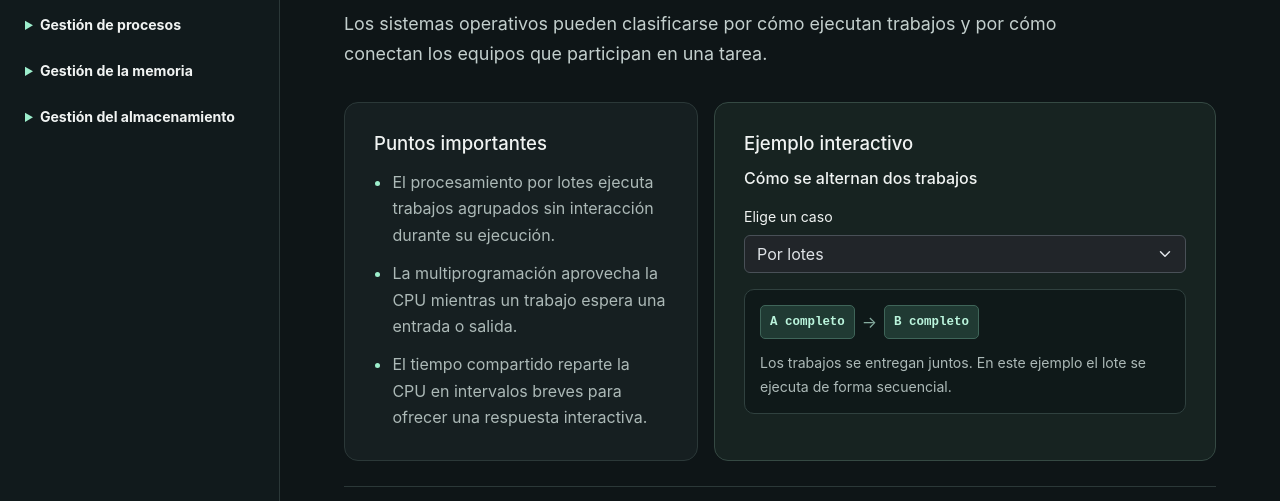
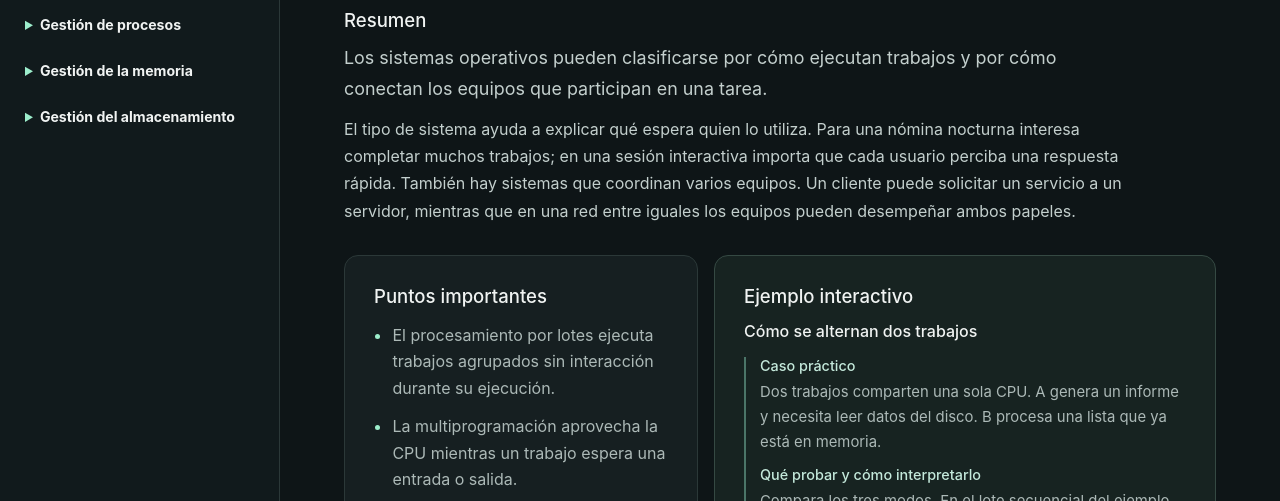
Before and after one commit to MisakiSan3/os_caracteristics, a plain HTML site: page dist/index.html in a window 1280 px wide. Shown: the part 245-746 px from the top of the page. Drawn offline with Linux system fonts and the light colour scheme.

Commit message:
Expand all 19 topics and explain practical examples

```diff
--- a/dist/app.js
+++ b/dist/app.js
@@ -181,6 +181,7 @@ function renderTopic() {
   if (hash === 'topic') return;
   const index = Math.max(0, topics.findIndex(topic => topic.id === hash));
   const topic = topics[index];
+  const detail = expansion[topic.id];
   document.title = `${topic.title} · Sistemas operativos`;
   for (const link of nav.querySelectorAll('a')) {
     if (link.hash === `#${topic.id}`) {
@@ -195,15 +196,25 @@ function renderTopic() {
   view.innerHTML = `
     <div class="eyebrow">${topic.group}</div>
     <h1>${topic.title}</h1>
-    <p class="lede">${topic.summary}</p>
-    <div class="row g-3">
+    <section class="summary" aria-labelledby="summary-title">
+      <h2 id="summary-title">Resumen</h2>
+      <p class="lede">${topic.summary}</p>
+      <p>${detail.summary}</p>
+    </section>
+    <div class="row g-3 align-items-start">
       <div class="col-xl-5"><section class="panel">
         <h2>Puntos importantes</h2>
-        <ul class="points">${topic.points.map(point => `<li>${point}</li>`).join('')}</ul>
+        <ul class="points">${[...topic.points, ...detail.points].map(point => `<li>${point}</li>`).join('')}</ul>
       </section></div>
       <div class="col-xl-7"><section class="panel lab">
         <h2>Ejemplo interactivo</h2>
         <h3 class="demo-title">${topic.example}</h3>
+        <div class="case">
+          <h4>Caso práctico</h4>
+          <p>${detail.scenario}</p>
+          <h4>Qué probar y cómo interpretarlo</h4>
+          <p>${detail.steps}</p>
+        </div>
         <div class="controls my-3"></div>
         <div class="display" aria-live="polite"></div>
       </section></div>
--- a/dist/content.js
+++ b/dist/content.js
@@ -29,7 +29,7 @@ const groups = [
       ['POSIX especifica interfaces comunes en sistemas tipo UNIX.', 'Windows API ofrece interfaces de programación propias de Windows.', 'Las llamadas al sistema cruzan de forma controlada al modo núcleo.'],
       'De la API al núcleo', [
         ['Abrir archivo','Aplicación › open() › Llamada al sistema › Descriptor','El núcleo devuelve un descriptor si puede abrir el archivo.'],
-        ['Consultar longitud','Aplicación › strlen() › Longitud','La biblioteca cuenta caracteres hasta el primer byte nulo. La operación no requiere una llamada al sistema.']]],
+        ['Consultar longitud','Aplicación › strlen() › Longitud','La biblioteca cuenta bytes hasta el primer byte nulo. La operación no requiere una llamada al sistema.']]],
     ['Operación del sistema', 'operacion-del-sistema-operativo', 'El arranque prepara el equipo y carga el núcleo. Durante la ejecución, el procesador distingue entre modos con distintos privilegios.',
       ['El firmware inicia el arranque y transfiere el control al cargador.', 'El núcleo ejecuta operaciones privilegiadas.', 'Una llamada al sistema o una interrupción puede transferir el control al núcleo.'],
       'Sigue el control del procesador', [
--- /dev/null
+++ b/dist/expansion.js
@@ -0,0 +1,192 @@
+const expansion = {
+  'tipos-de-sistemas-operativos': {
+    summary: 'El tipo de sistema ayuda a explicar qué espera quien lo utiliza. Para una nómina nocturna interesa completar muchos trabajos; en una sesión interactiva importa que cada usuario perciba una respuesta rápida. También hay sistemas que coordinan varios equipos. Un cliente puede solicitar un servicio a un servidor, mientras que en una red entre iguales los equipos pueden desempeñar ambos papeles.',
+    points: [
+      'La multiprogramación mantiene varios trabajos disponibles para usar la CPU. En un solo núcleo, los trabajos se alternan aunque sus operaciones de entrada y salida puedan solaparse.',
+      'Un clúster agrupa equipos para mejorar la capacidad de procesamiento o la disponibilidad. Un sistema distribuido coordina recursos de distintas máquinas a través de la red.',
+      'Las categorías describen propiedades distintas. Un servidor puede atender solicitudes interactivas durante el día y ejecutar trabajos por lotes durante la noche.'
+    ],
+    scenario: 'Dos trabajos comparten una sola CPU. A genera un informe y necesita leer datos del disco. B procesa una lista que ya está en memoria.',
+    steps: 'Compara los tres modos. En el lote secuencial del ejemplo, B empieza cuando termina A. En multiprogramación, B puede avanzar durante la espera de disco. En tiempo compartido, B recibe un turno aunque A todavía pueda seguir calculando.'
+  },
+  'historia-de-los-sistemas-operativos': {
+    summary: 'Los primeros sistemas por lotes redujeron el tiempo perdido entre trabajos. El tiempo compartido abrió el acceso interactivo a varios usuarios mediante terminales. Después, la difusión de las computadoras personales cambió las prioridades hacia la interacción directa y la compatibilidad con aplicaciones. Más adelante, los móviles añadieron restricciones de energía y nuevas exigencias de aislamiento.',
+    points: [
+      'La reescritura de buena parte de UNIX en C facilitó llevarlo a distintas arquitecturas.',
+      'La familia BSD surgió de la evolución de UNIX en Berkeley. Linux nació como un núcleo independiente de estilo UNIX.',
+      'macOS llegó a partir de la tecnología de NeXT y combina componentes BSD y Mach en su base Darwin.'
+    ],
+    scenario: 'Un museo prepara una línea del tiempo para mostrar cómo cambió la experiencia de usar un ordenador, desde los terminales compartidos hasta el teléfono.',
+    steps: 'Cambia de década y relaciona cada par de hitos con su entorno. Multics y UNIX ilustran el cómputo multiusuario; MS-DOS y Macintosh, la expansión del ordenador personal. Los hitos seleccionados pertenecen a líneas que coexistieron.'
+  },
+  'componentes-del-sistema': {
+    summary: 'Los componentes colaboran cuando una acción atraviesa varias capas. Al abrir una imagen, el sistema de archivos resuelve su ruta, la gestión de entrada/salida solicita los bloques al dispositivo y la gestión de memoria pone los datos a disposición del proceso. Una caché puede evitar la lectura física si conserva una copia válida.',
+    points: [
+      'La gestión de almacenamiento libre registra bloques disponibles para que el sistema de archivos pueda asignarlos.',
+      'Un búfer absorbe diferencias de velocidad entre productor y consumidor. Una caché conserva copias de datos para acelerar futuros accesos.',
+      'Un controlador traduce solicitudes del sistema a operaciones del dispositivo y comunica el resultado al subsistema de entrada/salida.'
+    ],
+    scenario: 'En un visor de fotos puedes iniciar la aplicación o abrir una imagen que todavía no está en la caché del sistema. Cada acción pone en primer plano componentes diferentes.',
+    steps: 'Alterna entre abrir la foto e iniciar el programa. Localiza quién organiza los bloques en el primer caso y quién prepara el contexto y la memoria en el segundo. El diagrama destaca la ruta principal de cada acción.'
+  },
+  'servicios-del-sistema': {
+    summary: 'Las aplicaciones recurren a servicios comunes para trabajar con dispositivos y recursos compartidos. El sistema valida cada solicitud, decide cómo atenderla y devuelve un resultado o un código de error. Además, realiza tareas generales de administración, como repartir recursos entre usuarios y registrar su utilización.',
+    points: [
+      'El servicio de entrada/salida ofrece operaciones comunes aunque los dispositivos tengan mecanismos de control diferentes.',
+      'La contabilidad del uso permite registrar recursos consumidos, como tiempo de CPU o espacio de disco.',
+      'Los servicios de protección y detección de errores permiten rechazar accesos inválidos y comunicar fallos a las aplicaciones.'
+    ],
+    scenario: 'Dos cuentas intentan leer el mismo informe en una carpeta compartida. La primera tiene permiso de lectura y la segunda carece de él.',
+    steps: 'Selecciona cada cuenta mediante la opción de permisos. El archivo y la solicitud son los mismos. Observa cómo la verificación decide si se entregan los bytes o se devuelve un error de acceso.'
+  },
+  'interfaz-de-programacion-de-aplicaciones': {
+    summary: 'La API es el contrato que usa el programa fuente: qué función se llama, qué argumentos recibe y qué devuelve. La biblioteca ofrece una implementación o un envoltorio que prepara los argumentos de la llamada al sistema. El núcleo valida la petición antes de actuar sobre recursos protegidos.',
+    points: [
+      'Una llamada al sistema puede recibir parámetros en registros o mediante referencias a memoria, según la arquitectura y su convención.',
+      'Un descriptor es un identificador que el proceso utiliza en operaciones posteriores como leer, escribir o cerrar un archivo.',
+      'Funciones de biblioteca como strlen() trabajan con datos accesibles para el proceso. En C, strlen() cuenta bytes hasta el terminador nulo, lo que puede diferir del número de caracteres visibles.'
+    ],
+    scenario: 'Un editor calcula la longitud del nombre de un documento y luego solicita abrirlo. En su código, ambas acciones parecen llamadas a funciones.',
+    steps: 'Alterna entre consultar la longitud y abrir el archivo. Busca el cambio de modo en la ruta de apertura: el núcleo debe validar el acceso y gestionar el descriptor. Contar bytes en la cadena puede resolverse con instrucciones del propio proceso.'
+  },
+  'operacion-del-sistema-operativo': {
+    summary: 'Al encender el equipo, se ejecuta código de firmware que inicializa el hardware necesario y pone en marcha el cargador. El núcleo comienza a gestionar memoria, dispositivos y procesos. Una vez iniciado el sistema, el procesador controla qué instrucciones pueden ejecutar las aplicaciones y ofrece mecanismos para transferir el control al núcleo.',
+    points: [
+      'Una instrucción privilegiada, como modificar ciertos registros de control, está reservada al núcleo.',
+      'El temporizador puede interrumpir una tarea para que el planificador recupere el control de la CPU.',
+      'Una interrupción de dispositivo puede avisar que terminó una operación. Una llamada al sistema parte de una solicitud explícita del programa.'
+    ],
+    scenario: 'Primero enciendes el equipo. Una vez aparece el escritorio, una aplicación pide leer un archivo. En ambas situaciones interviene el núcleo en momentos distintos.',
+    steps: 'Compara las dos secuencias. En el arranque, el cargador entrega el control a un núcleo que empieza a funcionar. En la segunda, una aplicación de un sistema ya iniciado solicita un servicio y recupera el control al terminar.'
+  },
+  'sistemas-operativos-por-su-estructura': {
+    summary: 'Una misma operación puede resolverse dentro de un núcleo amplio o mediante la cooperación de varios servidores. Ubicar servicios en un espacio de direcciones común facilita llamadas directas; moverlos a espacios separados permite aislar fallos, a cambio de comunicación adicional. Muchos sistemas combinan decisiones de varias arquitecturas.',
+    points: [
+      'Un núcleo monolítico puede admitir módulos cargables sin trasladar esos módulos al espacio de usuario.',
+      'En un diseño por capas, definir interfaces entre niveles facilita razonar sobre dependencias y modificar una capa.',
+      'Un micronúcleo suele proporcionar mecanismos básicos como planificación, gestión de espacios de direcciones y comunicación entre procesos.'
+    ],
+    scenario: 'Un programa de copias solicita un archivo. Compara dónde vive el servicio que recibe esa petición y cómo llega la solicitud hasta él.',
+    steps: 'Selecciona las dos estructuras. En el esquema monolítico el servicio de archivos forma parte del núcleo. En el esquema con micronúcleo, observa el salto al servidor separado y piensa qué componente podría reiniciarse si ese servicio falla, según la implementación.'
+  },
+  procesos: {
+    summary: 'El programa en disco describe instrucciones y datos iniciales. Cuando se ejecuta, el sistema crea un proceso con memoria, recursos abiertos y un contexto que permite interrumpirlo y reanudarlo. Dos instancias del mismo programa pueden tener estados y recursos distintos.',
+    points: [
+      'Al cambiar de proceso, el sistema guarda información como el contador de programa y los registros para reanudar la ejecución después.',
+      'Si termina el turno de CPU, un proceso puede volver a listo aunque no haya solicitado entrada/salida.',
+      'En sistemas POSIX, fork() crea un proceso hijo y exec() sustituye la imagen del proceso por la de otro programa. El padre puede esperar la terminación del hijo.'
+    ],
+    scenario: 'Una aplicación de copias se inicia, recibe CPU y solicita leer del disco. Mientras espera, otra aplicación puede usar el procesador.',
+    steps: 'Recorre Llegada, Turno de CPU, Solicitar E/S y Fin de E/S. Identifica en qué caso la copia espera un turno y en cuál espera al disco. Al terminar la lectura vuelve a listo y debe esperar a que le asignen CPU.'
+  },
+  'planificacion-de-la-cpu': {
+    summary: 'Cuando hay varios procesos listos, la política de planificación establece quién recibe la CPU y cuándo puede cederla. En un equipo interactivo interesa comenzar pronto a responder. En un entorno por lotes pueden pesar más el rendimiento global y los tiempos de finalización. Cambiar de tarea también tiene un coste.',
+    points: [
+      'El tiempo de respuesta mide cuánto tarda un trabajo en obtener su primera atención. El tiempo de retorno incluye desde su llegada hasta su finalización.',
+      'El tiempo de espera acumula los periodos que el proceso pasa en la cola de listos. En esta simulación equivale a finalización menos llegada y ráfaga.',
+      'Un quantum pequeño reparte turnos con frecuencia, pero aumenta los cambios de contexto. SJF presupone conocer o estimar la duración de la siguiente ráfaga.'
+    ],
+    scenario: 'Tres trabajos llegan juntos a una sola CPU: A necesita 4 ms, B necesita 2 ms y C necesita 1 ms. El modelo supone ráfagas conocidas y cambios de contexto instantáneos.',
+    steps: 'Compara primero FCFS con SJF y mira cuándo empieza C y cómo cambia la espera media. Después selecciona Round Robin. Observa cómo A vuelve a la cola tras 2 ms y cede el turno a B.'
+  },
+  'comunicacion-mediante-paso-de-mensajes': {
+    summary: 'El paso de mensajes intercambia datos mediante operaciones explícitas de envío y recepción. El destino puede identificarse por proceso o mediante un canal compartido. Un búfer permite que productor y consumidor avancen a ritmos distintos hasta que se agote su capacidad.',
+    points: [
+      'Una cola FIFO entrega primero el mensaje más antiguo. Otros mecanismos pueden aplicar prioridades.',
+      'Con una operación no bloqueante, el proceso recupera el control de inmediato y puede comprobar si el envío o la recepción tuvo éxito.',
+      'En un canal sin búfer, una transferencia síncrona puede requerir que emisor y receptor coincidan.'
+    ],
+    scenario: 'Un productor envía trabajos de impresión a un consumidor. La cola de demostración admite como máximo dos trabajos pendientes y las operaciones regresan de inmediato.',
+    steps: 'Pulsa Enviar tres veces. Los dos primeros trabajos entran y el tercero debe reintentarse. Pulsa Recibir dos veces para comprobar el orden M1, M2. Una recepción adicional muestra el caso de cola vacía.'
+  },
+  'memoria-compartida': {
+    summary: 'El núcleo configura los mapeos para que dos procesos vean los mismos datos aunque cada uno tenga su propio espacio virtual. Este mecanismo resulta útil para intercambiar datos con frecuencia. La aplicación debe acordar el formato de esos datos y cómo coordinar los accesos.',
+    points: [
+      'En POSIX se puede abrir un objeto con shm_open() y asociarlo a la memoria virtual mediante mmap() con un mapeo compartido.',
+      'Tras establecer el mapeo, leer y escribir la región se parece a usar memoria ordinaria. El sistema interviene en la configuración inicial y en eventos como fallos de página.',
+      'Si un productor actualiza varios campos relacionados, el consumidor necesita coordinación para evitar leer una actualización parcial.'
+    ],
+    scenario: 'Un proceso A registra tareas terminadas en un contador que un panel B consulta. Ambos tienen acceso a la misma celda.',
+    steps: 'Pulsa B lee para ver el valor inicial. Haz dos escrituras desde A y vuelve a leer desde B. El panel observa 2 porque ambos acceden a la misma región. Las acciones son secuenciales para aislar el efecto del mapeo.'
+  },
+  hilos: {
+    summary: 'Un proceso puede tener un hilo encargado de la interfaz y otros dedicados a cálculos o solicitudes. Cada hilo conserva registros, estado de ejecución y una pila privada para sus llamadas. El código, el montón y otros recursos siguen compartidos, lo que facilita cooperar y obliga a coordinar las actualizaciones comunes.',
+    points: [
+      'La concurrencia permite avanzar varias tareas por turnos. Para ejecutar varios hilos en el mismo instante se necesitan recursos de CPU que puedan atenderlos simultáneamente.',
+      'Según el modelo, varios hilos de usuario pueden compartir un hilo del núcleo o cada hilo de usuario puede corresponder a uno del núcleo.',
+      'La pila reservada ocupa espacio de direcciones. La memoria física utilizada puede crecer bajo demanda, y existen otros costes por hilo además de su pila.'
+    ],
+    scenario: 'Un servidor reserva 12 MiB para recursos comunes y, en el modelo, 1 MiB de pila por cada hilo. Quieres estimar el efecto de aumentar el número de trabajadores.',
+    steps: 'Compara 4 y 20 hilos. La estimación sube de 16 a 32 MiB: la base se mantiene en 12 MiB y se suman 16 pilas adicionales. Con un presupuesto de 32 MiB, el modelo admite hasta 20 hilos.'
+  },
+  sincronizacion: {
+    summary: 'El orden de ejecución de hilos concurrentes puede variar por planificación o por paralelismo. Si dos actualizaciones se intercalan sobre los mismos datos, el resultado puede depender de ese orden. La sincronización impone reglas para preservar consistencia y esperar condiciones, como la llegada de un elemento a una cola.',
+    points: [
+      'Incrementar una variable suele implicar leerla, calcular el valor nuevo y escribirlo. La secuencia completa necesita protección cuando varios hilos la ejecutan sobre el mismo dato.',
+      'El mutex debe cubrir toda la sección crítica. Liberarlo entre la lectura y la escritura deja expuesta la actualización.',
+      'Un semáforo contador puede representar plazas disponibles en un búfer. Adquirir bloqueos en órdenes incompatibles puede causar interbloqueo.'
+    ],
+    scenario: 'Dos trabajadores completan una tarea cada uno y actualizan el mismo contador, que empieza en cero. El total esperado es dos.',
+    steps: 'Compara Sin mutex y Con mutex. En el primer orden ambos leen 0 y escriben 1. En el segundo, B entra después de que A termina y lee 1. Observa que cambia el orden de lectura y escritura, no el número de tareas completadas.'
+  },
+  'memoria-principal': {
+    summary: 'Los programas emiten direcciones lógicas que el hardware traduce bajo reglas configuradas por el sistema. Un esquema contiguo sencillo guarda la posición inicial de la región asignada y su longitud. En cada acceso comprueba el desplazamiento antes de sumarlo a la base física.',
+    points: [
+      'Con particiones fijas, el espacio sin usar dentro de una partición asignada es fragmentación interna.',
+      'Con particiones dinámicas pueden quedar huecos separados cuya suma basta para una solicitud, aunque ningún hueco individual la admita. Es fragmentación externa.',
+      'En el esquema base y límite se aceptan desplazamientos desde 0 hasta límite menos uno. El límite representa una longitud, no una dirección física.'
+    ],
+    scenario: 'El sistema asigna a un proceso 1000 bytes contiguos a partir de la posición física 4000. El proceso solicita posiciones relativas a su región.',
+    steps: 'Introduce 240, 999 y 1000. Obtendrás 4240 y 4999 para los dos primeros. El tercero se rechaza porque 1000 es el primer desplazamiento fuera de la región.'
+  },
+  paginacion: {
+    summary: 'Una dirección virtual se divide en un número de página y un desplazamiento. La unidad de gestión de memoria consulta la traducción de esa página y sustituye su número por el marco correspondiente. Así, páginas vecinas en un proceso pueden ocupar posiciones alejadas en la RAM.',
+    points: [
+      'La entrada de la tabla puede registrar permisos y si la página es válida o está presente, según el diseño.',
+      'La paginación evita exigir una región física contigua para todo el proceso. Puede quedar espacio sin usar dentro de la última página asignada.',
+      'Un fallo en la TLB puede resolverse consultando la tabla. Un fallo de página requiere intervención del sistema operativo.'
+    ],
+    scenario: 'Un proceso dispone de cuatro páginas virtuales de 4096 bytes. La tabla del ejemplo asigna la página 0 al marco 5 y la página 1 al marco 2.',
+    steps: 'Introduce 4095 y luego 4096. La primera dirección está al final de la página 0 y la segunda al inicio de la página 1. Aunque son contiguas en el espacio virtual, sus posiciones físicas son 24575 y 8192.'
+  },
+  'memoria-virtual': {
+    summary: 'Con paginación bajo demanda, al acceder a una página válida ausente el sistema busca su contenido y prepara un marco para cargarla. Si debe reemplazar una página modificada, puede necesitar escribir sus datos antes de reutilizar el marco. Después actualiza la traducción y reanuda la instrucción que provocó el fallo.',
+    points: [
+      'Un acceso inválido o contrario a los permisos se gestiona como un error de protección. El simulador solo usa referencias válidas.',
+      'En FIFO un acierto deja la antigüedad intacta. En LRU un acceso reciente cambia qué página será candidata a reemplazo.',
+      'Si los procesos necesitan continuamente más páginas activas que marcos disponibles, el intercambio frecuente puede dominar el tiempo de ejecución.'
+    ],
+    scenario: 'Un proceso accede a A, B, A, C, A y B, en ese orden. Tiene solo dos marcos, vacíos al inicio, y el sistema aplica FIFO.',
+    steps: 'Avanza hasta la tercera referencia para ver el acierto en A. En el cuarto acceso C expulsa A porque entró primero, aunque se acaba de consultar. Completa la traza para comprobar que hay cinco fallos en seis accesos.'
+  },
+  'almacenamiento-secundario': {
+    summary: 'El sistema presenta los dispositivos de almacenamiento como espacios direccionables y organiza ese espacio en volúmenes sobre los que pueden vivir sistemas de archivos. En un disco magnético influyen la búsqueda del cabezal y la rotación; en un SSD, la controladora gestiona las limitaciones y el desgaste de la memoria flash.',
+    points: [
+      'Una partición divide el espacio visible de una unidad. Un volumen lógico puede usar espacio procedente de varios dispositivos o particiones.',
+      'RAID 0 reparte bloques para aprovechar varias unidades, sin redundancia. RAID 1 mantiene copias de los datos.',
+      'La redundancia ayuda frente a ciertos fallos de hardware. Una copia de seguridad permite recuperar datos ante borrados, corrupción u otros daños que afecten al arreglo.'
+    ],
+    scenario: 'Tienes dos discos de 1 TB para un servidor. Debes comparar la capacidad disponible y el efecto de perder una unidad.',
+    steps: 'Alterna entre RAID 0 y RAID 1. Identifica qué bloques quedarían tras perder el disco B. En RAID 0 faltarían bloques que existen solo en B. En RAID 1, A conserva una copia completa y la capacidad útil es de 1 TB.'
+  },
+  'sistema-de-archivos': {
+    summary: 'El sistema de archivos ofrece una vista lógica de archivos y directorios sobre el almacenamiento. Resolver un nombre suele implicar recorrer entradas de directorio hasta localizar la estructura que describe el archivo. Una vez abierto, el proceso utiliza un identificador para operar sobre él.',
+    points: [
+      'Una ruta relativa parte del directorio de trabajo o de un directorio de referencia; una ruta absoluta parte de la raíz.',
+      'Separar nombre y metadatos permite que una entrada encuentre el objeto que contiene atributos y referencias a los datos.',
+      'Si falta un componente de la ruta, o no se permite atravesar un directorio, la búsqueda puede fallar antes de llegar al archivo.'
+    ],
+    scenario: 'Una aplicación de estudio abre unos apuntes y una imagen. Ambos archivos están bajo curso, pero la imagen vive en un subdirectorio.',
+    steps: 'Alterna entre las dos rutas y sigue los bloques desde /. Señala en cuál debe resolverse img antes de encontrar el archivo. Recorrer el nombre es el paso lógico previo a leer su contenido.'
+  },
+  'implementacion-de-sistemas-de-archivos': {
+    summary: 'El sistema de archivos traduce posiciones lógicas de archivo a bloques del dispositivo. También mantiene estructuras para localizar nombres y saber qué bloques se pueden reutilizar. La elección del método de asignación influye en el acceso aleatorio, el crecimiento del archivo y el coste de sus metadatos.',
+    points: [
+      'Una asignación por extents describe rangos contiguos y puede permitir que un archivo crezca usando varios rangos.',
+      'La asignación enlazada permite ubicar bloques separados, pero saltar a una posición puede requerir seguir referencias anteriores.',
+      'Un mapa de bits puede registrar un estado libre u ocupado por bloque. Directorios grandes pueden usar índices para evitar revisar todas las entradas.'
+    ],
+    scenario: 'Un reproductor necesita el tercer bloque de un archivo de tres bloques, como cuando saltas hacia adelante en una reproducción.',
+    steps: 'Compara Contigua, Enlazada e Indexada. Distingue cuándo puedes sumar un desplazamiento, cuándo debes recorrer punteros y cuándo consultar una entrada del índice. Los números físicos ilustran tres formas alternativas de guardar el mismo contenido.'
+  }
+};
--- a/dist/styles.css
+++ b/dist/styles.css
@@ -58,3 +58,11 @@ footer { font-size:.8rem; color:var(--dim); margin-top:42px; }
 .memory-track { display:flex; margin-bottom:12px; min-height:28px; border-radius:5px; overflow:hidden; }
 .memory-track span { min-width:0; display:grid; place-items:center; overflow:hidden; color:#121f1c; background:#9deecc; font-size:.73rem; }
 .memory-track span+span { background:#769cb8; }
+.summary { max-width:78ch; margin-bottom:30px; }
+.summary h2 { font-size:1.16rem; margin-bottom:12px; }
+.summary p { color:#c3cfcd; line-height:1.7; }
+.summary .lede { margin-bottom:12px; }
+.case { margin:16px 0; padding-left:14px; border-left:2px solid #4b7568; }
+.case h4 { font-size:.9rem; color:#c4e9db; margin-bottom:6px; }
+.case p { margin-bottom:12px; font-size:.93rem; }
+.case p:last-child { margin-bottom:0; }
```
Also changed, not shown: dist/index.html (+1 -0 lines).
